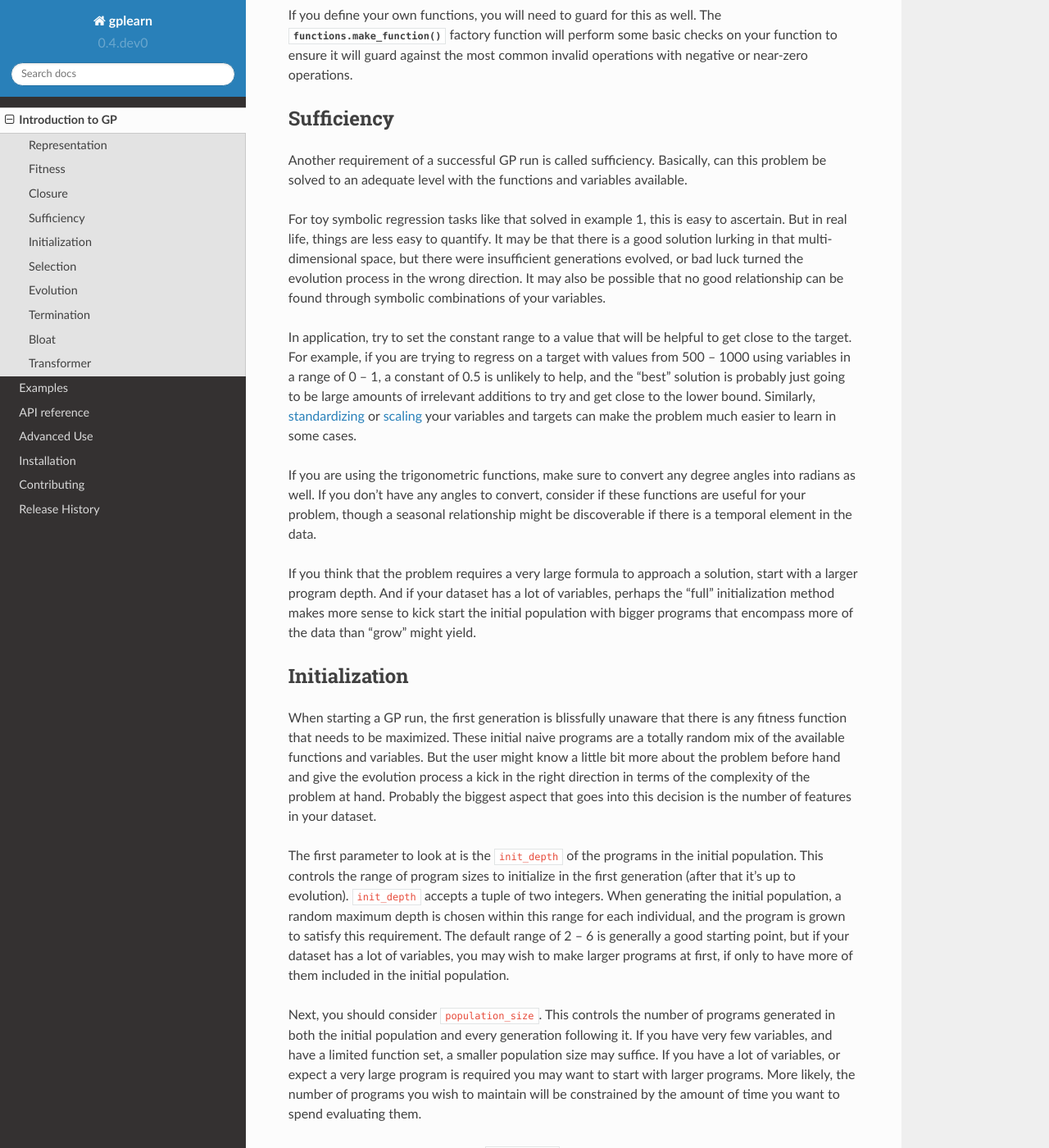
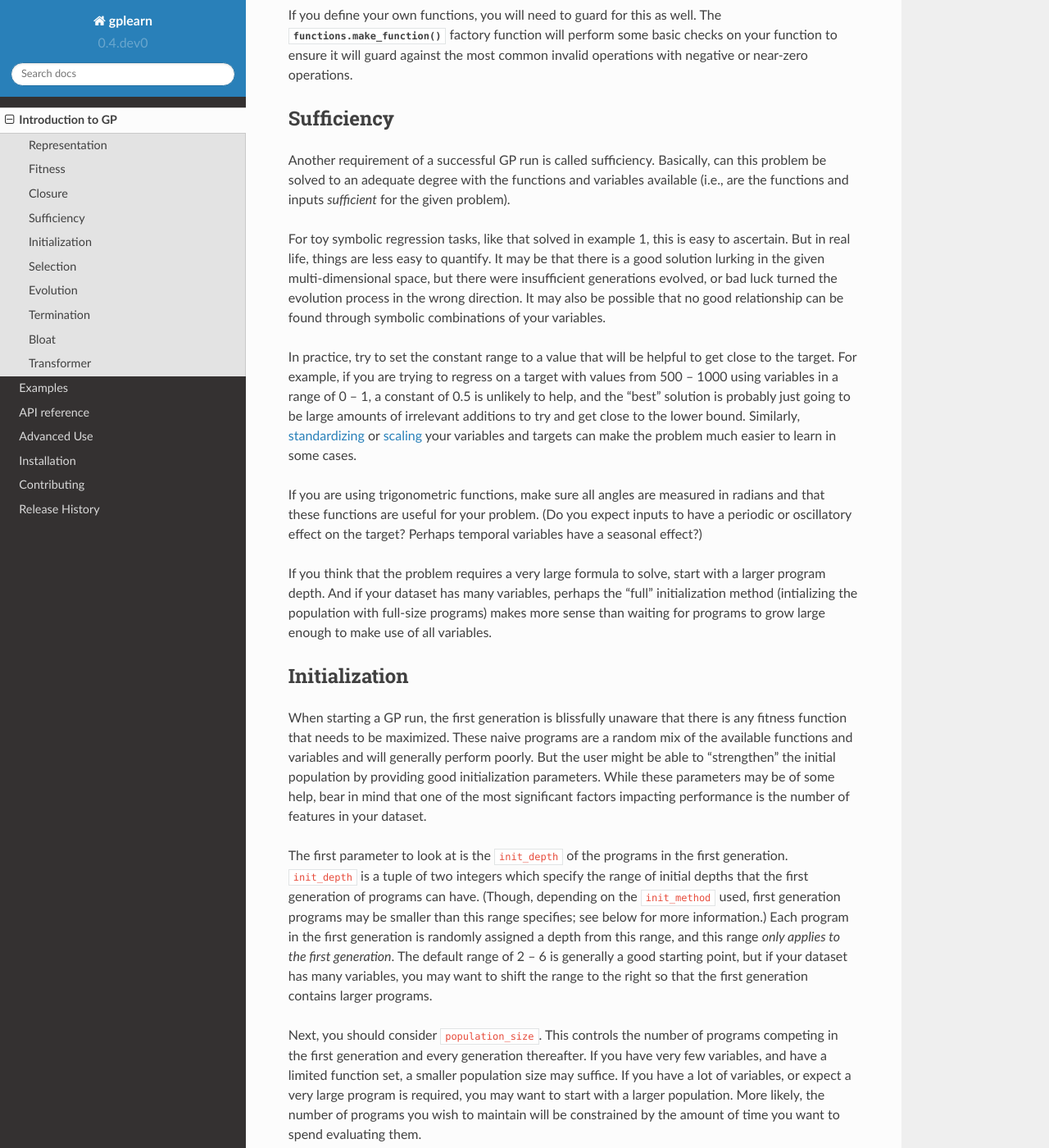
Before and after one commit to trevorstephens/gplearn, a Sphinx documentation site: the page built from doc/intro.rst, in a window 1280 px wide and 1400 px high, scrolled down 5235 px. Shown: the whole window at 82% size. Built offline with Sphinx 7.4.7 and the Read the Docs theme 2.0.0, drawn with Linux system fonts in a browser that asks for light colours; some of the changed text lies outside the part shown.

Commit message:
[MRG] Edits to the introduction. (#129)
* Minor edits to the introduction.

* Continuing to clarify the introduction.

* Note that the last sentence in the `Initialization` section
  was completely removed. It was unclear what this sentence was
  meant to say, but did not make sense in the context of the
  surrounding paragraph.

* Edits to `Evolution` section.

* Some additional explanation is necessary in this section.
  Specifically, does the winner of a tournament undergo exactly
  one of these operations, or does it undergo potentially all of
  these ops, with the probability of each op being performed given
  by its respective parameter?

* Small changes to last few sections of introduction.

```diff
--- a/doc/intro.rst
+++ b/doc/intro.rst
@@ -138,10 +138,10 @@
 floating point numbers, variables by integers and functions by a custom
 ``Function`` object.
 
-In ``gplearn``, the available function set is controlled by an arguments that
+In ``gplearn``, the available function set is controlled by an argument that
 is set when initializing an estimator. The default set is the arithmetic
 operators: addition, subtraction, division and multiplication. But you can also
-add in some transformers, comparison functions or trigonometric identities that
+add in some transformers, comparison functions or trigonometric functions that
 are all built-in. These strings are put into the ``function_set`` argument to
 include them in your programs.
 
@@ -236,10 +236,10 @@
 quantity. So there goes your error for the entire test set, even if all other
 fitness samples were evaluated almost perfectly!
 
-Thus, a critical component of rugged GP becomes apparent, we need to protect
+Thus, a critical component of rugged GP becomes apparent: we need to protect
 against such cases for functions that might break for certain arguments.
 Functions like division must be modified to be able to accept any input
-argument that could turn up to return a valid number at evaluation so that
+argument and still return a valid number at evaluation so that
 nodes higher up the tree can successfully evaluate their output.
 
 In ``gplearn``, several protected functions are used:
@@ -267,17 +267,18 @@
 -----------
 
 Another requirement of a successful GP run is called sufficiency. Basically,
-can this problem be solved to an adequate level with the functions and
-variables available.
+can this problem be solved to an adequate degree with the functions and
+variables available (i.e., are the functions and inputs *sufficient* for
+the given problem).
 
-For toy symbolic regression tasks like that solved in example 1, this is easy
+For toy symbolic regression tasks, like that solved in example 1, this is easy
 to ascertain. But in real life, things are less easy to quantify. It may be
-that there is a good solution lurking in that multi-dimensional space, but
+that there is a good solution lurking in the given multi-dimensional space, but
 there were insufficient generations evolved, or bad luck turned the evolution
 process in the wrong direction. It may also be possible that no good
 relationship can be found through symbolic combinations of your variables.
 
-In application, try to set the constant range to a value that will be helpful
+In practice, try to set the constant range to a value that will be helpful
 to get close to the target. For example, if you are trying to regress on a
 target with values from 500 – 1000 using variables in a range of 0 – 1, a
 constant of 0.5 is unlikely to help, and the “best” solution is probably just
@@ -287,16 +288,16 @@
 your variables and targets can make the problem much easier to learn in some
 cases.
 
-If you are using the trigonometric functions, make sure to convert any degree
-angles into radians as well. If you don't have any angles to convert, consider
-if these functions are useful for your problem, though a seasonal relationship
-might be discoverable if there is a temporal element in the data.
+If you are using trigonometric functions, make sure all angles are measured in
+radians and that these functions are useful for your problem. (Do you
+expect inputs to have a periodic or oscillatory effect on the target?
+Perhaps temporal variables have a seasonal effect?)
 
-If you think that the problem requires a very large formula to approach a
-solution, start with a larger program depth. And if your dataset has a lot of
-variables, perhaps the “full” initialization method makes more sense to kick
-start the initial population with bigger programs that encompass more of the
-data than "grow" might yield.
+If you think that the problem requires a very large formula to solve,
+start with a larger program depth. And if your dataset has many variables,
+perhaps the “full” initialization method (intializing the population with
+full-size programs) makes more sense than waiting for programs to grow
+large enough to make use of all variables.
 
 .. _initilization:
 
@@ -304,54 +305,53 @@
 --------------
 
 When starting a GP run, the first generation is blissfully unaware that there
-is any fitness function that needs to be maximized. These initial naive
-programs are a totally random mix of the available functions and variables. But
-the user might know a little bit more about the problem before hand and give
-the evolution process a kick in the right direction in terms of the complexity
-of the problem at hand. Probably the biggest aspect that goes into this
-decision is the number of features in your dataset.
+is any fitness function that needs to be maximized. These naive
+programs are a random mix of the available functions and variables and will
+generally perform poorly. But the user might be able to "strengthen" the
+initial population by providing good initialization parameters. While these
+parameters may be of some help, bear in mind that one of the most significant
+factors impacting performance is the number of features in your dataset.
 
 The first parameter to look at is the ``init_depth`` of the programs in the
-initial population. This controls the range of program sizes to initialize in
-the first generation (after that it's up to evolution). ``init_depth`` accepts
-a tuple of two integers. When generating the initial population, a random
-maximum depth is chosen within this range for each individual, and the program
-is grown to satisfy this requirement. The default range of 2 – 6 is generally a
-good starting point, but if your dataset has a lot of variables, you may wish
-to make larger programs at first, if only to have more of them included in the
-initial population.
+first generation. ``init_depth`` is a tuple of two integers which specify
+the range of initial depths that the first generation of programs can have.
+(Though, depending on the ``init_method`` used, first generation programs
+may be smaller than this range specifies; see below for more information.)
+Each program in the first generation is randomly assigned a depth from this
+range, and this range *only applies to the first generation*. The default range
+of 2 – 6 is generally a good starting point, but if your dataset has many
+variables, you may want to shift the range to the right so that the first
+generation contains larger programs.
 
 Next, you should consider ``population_size``. This controls the number of
-programs generated in both the initial population and every generation
-following it. If you have very few variables, and have a limited function set,
+programs competing in the first generation and every generation thereafter.
+If you have very few variables, and have a limited function set,
 a smaller population size may suffice. If you have a lot of variables, or
-expect a very large program is required you may want to start with larger
-programs. More likely, the number of programs you wish to maintain will be
+expect a very large program is required, you may want to start with a larger
+population. More likely, the number of programs you wish to maintain will be
 constrained by the amount of time you want to spend evaluating them.
 
 Finally, you need to decide on the ``init_method`` appropriate for your data.
-For all options, the root node is a function to avoid having degenerative
-programs representing only a single variable or constant in the initial
-population.
+This can be one of ``'grow'``, ``'full'``, or ``'half and half'``. For all
+options, the root node must be a function (as opposed to a variable or a
+constant).
 
-For the 'grow' method, nodes are chosen at random from both functions and
-terminals, allowing for smaller trees than ``init_depth`` allows. This tends to
-grow asymmetrical trees as terminals can be chosen before the max depth is
+For the ``'grow'`` method, nodes are chosen at random from both functions and
+terminals, allowing for smaller trees than ``init_depth`` specifies. This tends
+to grow asymmetrical trees as terminals can be chosen before the max depth is
 reached. If your dataset has a lot of variables, this will likely result in
-much smaller programs that the ``init_depth`` range requests. Similarly, if you
-have very few variables and have chosen a lot of function sets, you will likely
-see programs approaching the maximum depth range in the population.
+*much smaller* programs than ``init_depth``  specifies. Similarly, if you
+have very few variables and have chosen a large function set, you will likely
+see programs approaching the maximum depth specified by ``init_depth``.
 
-The 'full' method chooses nodes from the function set until the max depth is
-reached, and then terminals are chosen. This tends to grow 'bushy' symmetrical
+The ``'full'`` method chooses nodes from the function set until the max depth is
+reached, and then terminals are chosen. This tends to grow "bushy", symmetrical
 trees.
 
-The default is the 'half and half' method. Program trees are grown through a
-50/50 mix of 'full' and 'grow', making for a mix of tree shapes in the initial
-population. When combined with ``init_method='half and half'`` this yields the
-well-known 'ramped half and half' initialization method which seeds the
-population with lots of programs of different sizes and shapes, leading to a
-diverse mix of representations.
+The default is the ``'half and half'`` method. Program trees are grown through a
+50/50 mix of ``'full'`` and ``'grow'`` (i.e., half the population has
+``init_method`` set to ``'full'``, and the other half is set to ``'grow'``).
+This makes for a mix of tree shapes in the initial population.
 
 .. _selection:
 
@@ -379,14 +379,14 @@
 
 As discussed in the selection section, we use the fitness measure to find the
 fittest individual in the tournament to survive. But this individual does not
-just graduate unaltered to the next generation, genetic operations are
+just graduate unaltered to the next generation: first, genetic operations are
 performed on them. Several common genetic operations are supported by
 ``gplearn``.
 
 **Crossover**
 
 Crossover is the principle method of mixing genetic material between
-individuals and is controlled by the p_crossover parameter. Unlike other
+individuals and is controlled by the ``p_crossover`` parameter. Unlike other
 genetic operations, it requires two tournaments to be run in order to find a
 parent and a donor.
 
@@ -439,18 +439,17 @@
 original node. The resulting tree forms an offspring in the next generation.
 
 Functions and terminals are randomly chosen for replacement as controlled by
-the p_point_replace parameter which guides the average amount of replacement to
-perform.
+the ``p_point_replace`` parameter which guides the average amount of replacement
+to perform.
 
 .. image:: images/gp_ops_point.png
     :align: center
 
 **Reproduction**
 
-Should the sum of the above genetic operations' probabilities, as set by their
-independent probabilities, be less than one, the balance of genetic operations
-shall fall back on reproduction. That is, a tournament winner is cloned and
-enters the next generation unmodified.
+Should the sum of the above genetic operations' probabilities be less than one,
+the balance of genetic operations shall fall back on reproduction. That is, a
+tournament winner is cloned and enters the next generation unmodified.
 
 .. _termination:
 
@@ -471,12 +470,12 @@
 -----
 
 A program's size can be measured in two ways: its depth and length. The depth
-of a program is the maximum distance from its root node to the furthest leaf
-node. A degenerative program with only a single value, ie y = X0, has a depth
-of zero. The length of a program is simply the number of elements in the
-formula, or the count of the number of nodes.
+of a program is the distance from its root node to the furthest leaf
+node. A degenerative program with only a single value (i.e., y = X0) has a depth
+of zero. The length of a program is the number of elements in the
+formula which is equal to the total number of nodes.
 
-An interesting phenomena is often encountered in GP where the population sizes
+An interesting phenomenon is often encountered in GP where the program sizes
 grow larger and larger with no significant improvement in fitness. This is
 known as bloat and leads to longer and longer computation times with little
 benefit to the solution.
@@ -499,10 +498,10 @@
 population and will change from generation to generation.
 
 Another method to fight bloat is by using genetic operations that make programs
-smaller. ``gplearn`` has hoist mutation which removes parts of programs during
-evolution. It can be controlled by the  ``p_hoist_mutation`` parameter.
+smaller. ``gplearn`` provides hoist mutation which removes parts of programs
+during evolution. It can be controlled by the  ``p_hoist_mutation`` parameter.
 
-Finally, you could increase the amount of subsampling performed on your data to
+Finally, you can increase the amount of subsampling performed on your data to
 get more diverse looks at individual programs from smaller portions of the
 data. ``max_samples`` controls this rate and defaults to no subsampling. As a
 bonus, if you choose to subsample, you also get to see the “out of bag” fitness
```
Also changed, not shown: other parts of doc/intro.rst (+12 -12 lines).
